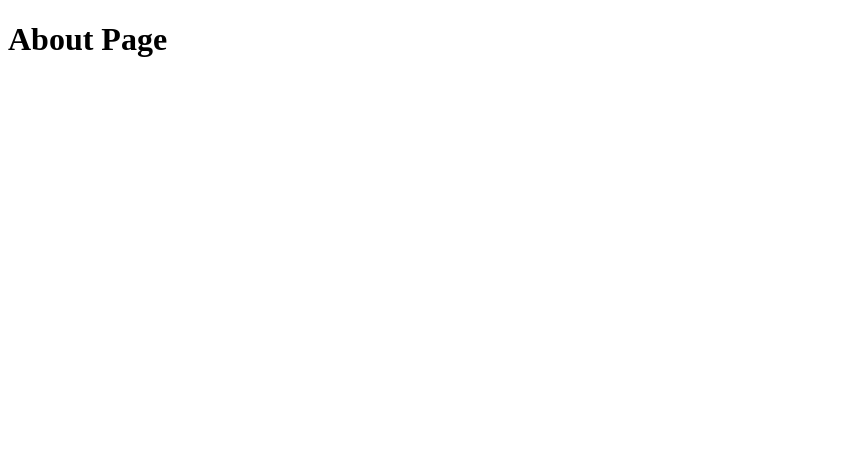
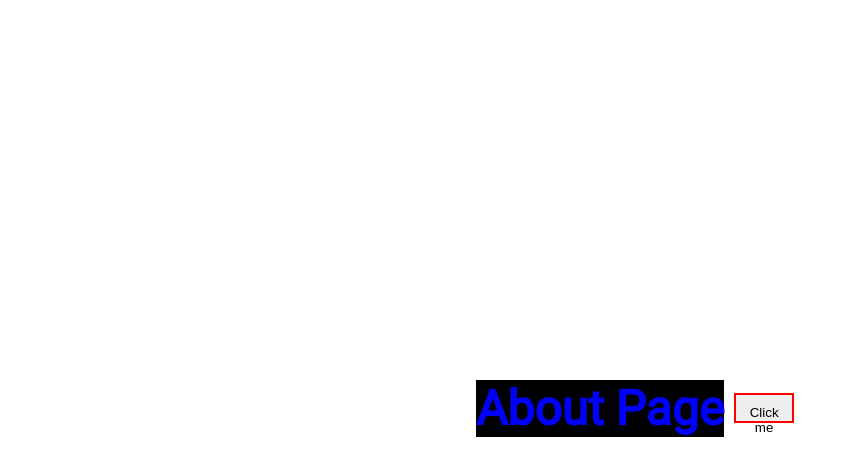
Before and after one commit to DiogoNet0/Google_Homepage, a plain HTML site: page pages/about.html in a window 1280 px wide. Shown: the whole page, without its empty margins (0-849 px from the left). Drawn offline with Linux system fonts and the light colour scheme.

Commit message:
Learned about CSS, started implementing CSS to my HTML

```diff
--- a/pages/about.html
+++ b/pages/about.html
@@ -4,8 +4,12 @@
     <meta charset="UTF-8">
     <meta name="viewport" content="width=device-width, initial-scale=1.0">
     <title>Document</title>
+    <link rel="stylesheet" href="../styles.css">
 </head>
 <body>
-    <h1>About Page</h1>
+    <div class="centered-div">
+        <h1 class="test">About Page</h1>
+        <button>Click me</button>
+    </div>
 </body>
 </html>
--- a/styles.css
+++ b/styles.css
@@ -0,0 +1,24 @@
+@import url('https://fonts.googleapis.com/css2?family=Roboto&display=swap');
+.test {
+    color: blue;
+    background-color: black;
+    font-family: 'Roboto', sans-serif;
+    font-size: 48px;
+}
+
+button {
+    height: 30px;
+    width: 60px;
+    padding: 10px;
+    border: 2px solid red;
+    margin: 10px;
+}
+
+.centered-div {
+    height: 100vh;
+    display: flex;
+    justify-content: center;
+    align-items: center;
+}
+
+/* From Tutorial */
```
Also changed, not shown: index.html (+1 -0 lines).
